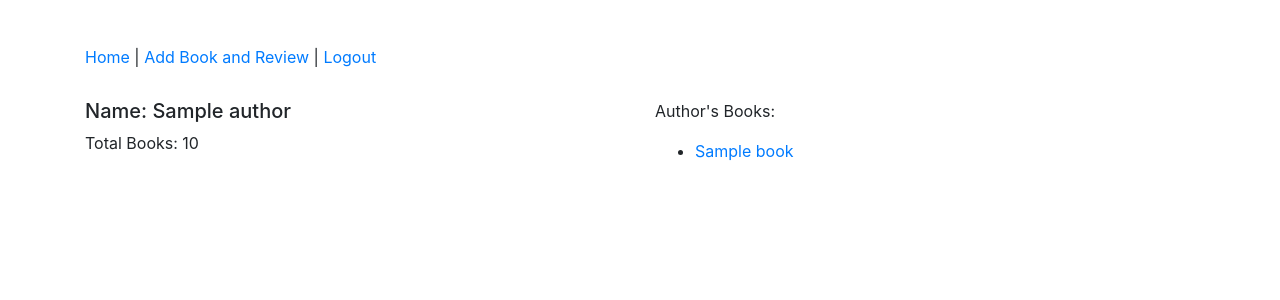
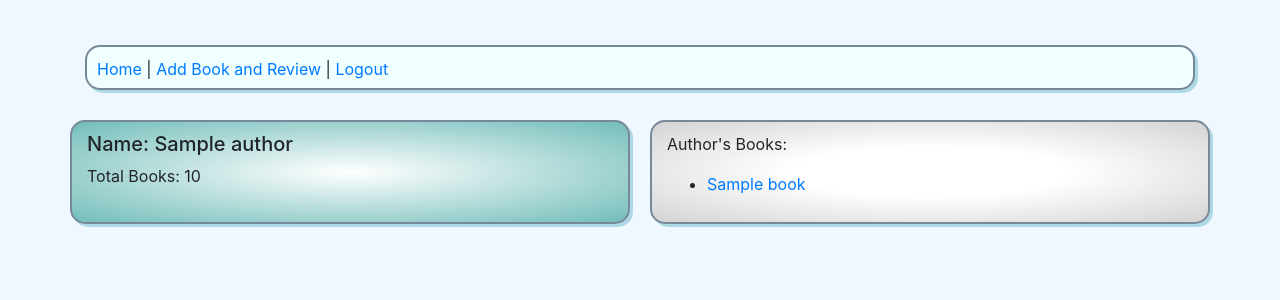
Before and after one commit to tgflet/DojoReads, a Django app: template apps/app_one/templates/app_one/author.html in a window 1280 px wide. Shown: the top 300 px of the page. Run offline with Django 3.2, Linux system fonts and the light colour scheme; tables that the repository leaves empty hold one stand-in row (values such as "Sample post"); the template is opened without the code that fills it: values that come from a table or form of the project are taken from there, most other values are stand-ins (such as "Sample title", 1, 10 or a date in 2020); parts of the project's set-up code (start-up, migrations or seed data) failed here and were passed over; some libraries are stand-ins or nearby versions.

Commit message:
Third Commit - more styling including functioning image rating

```diff
--- a/apps/app_one/static/app_one/css/index.css
+++ b/apps/app_one/static/app_one/css/index.css
@@ -1,4 +1,4 @@
-body{
+.bodyStyle{
     background-color: aliceblue;
     padding-top: 45px;
 }
@@ -7,8 +7,35 @@ body{
 }
 .navigation{
     margin-bottom: 30px;
+    background-color: azure;
+    max-height: 45px;
+    padding-top: 10px;
+    padding-left: 10px;
+    padding-bottom: 20px;
+    border: solid 2px lightslategray;
+    box-shadow: 3px 3px lightblue;
+    border-radius: 15px;
 }
 .booklist{
     max-height: 500px;
     overflow: scroll;
 }
+.reviewBox{
+    border: solid 2px lightslategray;
+    box-shadow: 3px 3px lightblue;
+    border-radius: 15px;
+    padding: 10px;
+    margin-bottom: 15px;
+    /* background-color: lightgray; */
+    background-image: radial-gradient(white 35%, lightgray)
+}
+.spotlight{
+    border: solid 2px lightslategray;
+    box-shadow: 3px 3px lightblue;
+    border-radius: 15px;
+    padding: 10px;
+    margin-bottom: 15px;
+    margin-right: 20px;
+    /* background-color: lightgray; */
+    background-image: radial-gradient(white , rgb(113, 189, 185))
+}
--- a/apps/app_one/templates/app_one/author.html
+++ b/apps/app_one/templates/app_one/author.html
@@ -10,18 +10,18 @@
     <link rel="stylesheet" href="https://stackpath.bootstrapcdn.com/bootstrap/4.3.1/css/bootstrap.min.css" integrity="sha384-ggOyR0iXCbMQv3Xipma34MD+dH/1fQ784/j6cY/iJTQUOhcWr7x9JvoRxT2MZw1T" crossorigin="anonymous">
 
 </head>
-<body>
+<body class="bodyStyle">
         <div class="container">
                 <div class="navigation">
                     <a href="/books">Home</a> | <a href="/books/add">Add Book and Review</a> | <a href="/logout">Logout</a>
                 </div>
                 <div class="row">
-                    <div class="col">
+                    <div class="col spotlight">
                         <h5>Name: {{author.name}}</h5>
                         <p>Total Books: {{book_total}}
                         </p>
                     </div>
-                    <div class="col">
+                    <div class="col reviewBox">
                         <p>Author's Books:</p>
                         <ul>
                             {% for book in books%}
--- a/apps/app_one/templates/app_one/user.html
+++ b/apps/app_one/templates/app_one/user.html
@@ -9,7 +9,7 @@
     <link rel="stylesheet" href="{% static "app_one/css/index.css" %}">
     <link rel="stylesheet" href="https://stackpath.bootstrapcdn.com/bootstrap/4.3.1/css/bootstrap.min.css" integrity="sha384-ggOyR0iXCbMQv3Xipma34MD+dH/1fQ784/j6cY/iJTQUOhcWr7x9JvoRxT2MZw1T" crossorigin="anonymous">
 </head>
-<body>
+<body class="bodyStyle">
     <div class="container">
         <div class="navigation">
             <a href="/books">Home</a> | <a href="/books/add">Add Book and Review</a> | <a href="/logout">Logout</a>
```
Also changed, not shown: apps/app_one/templates/app_one/add.html (+18 -5 lines), apps/app_one/templates/app_one/book.html (+12 -6 lines), apps/app_one/templates/app_one/index.html (+4 -3 lines), apps/app_one/templates/app_one/wall.html (+7 -6 lines), apps/app_one/views.py (+6 -2 lines).
